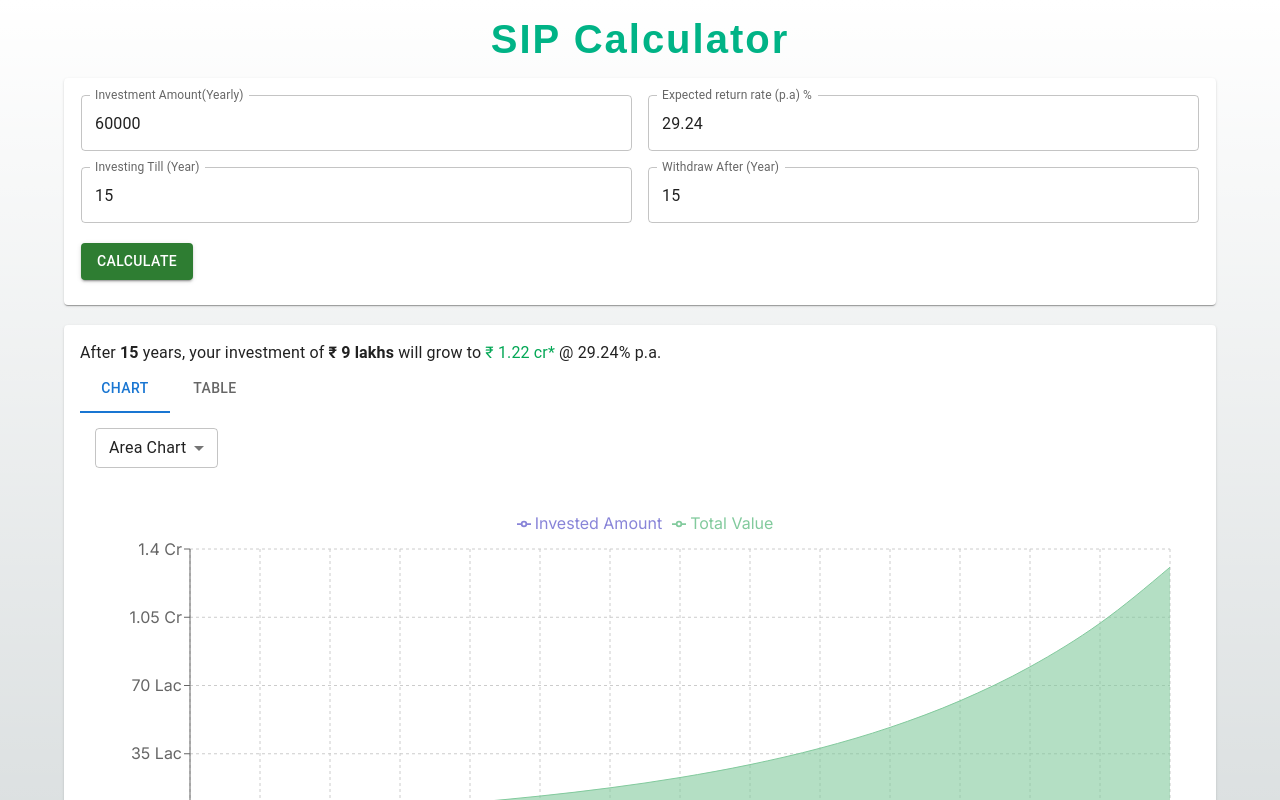
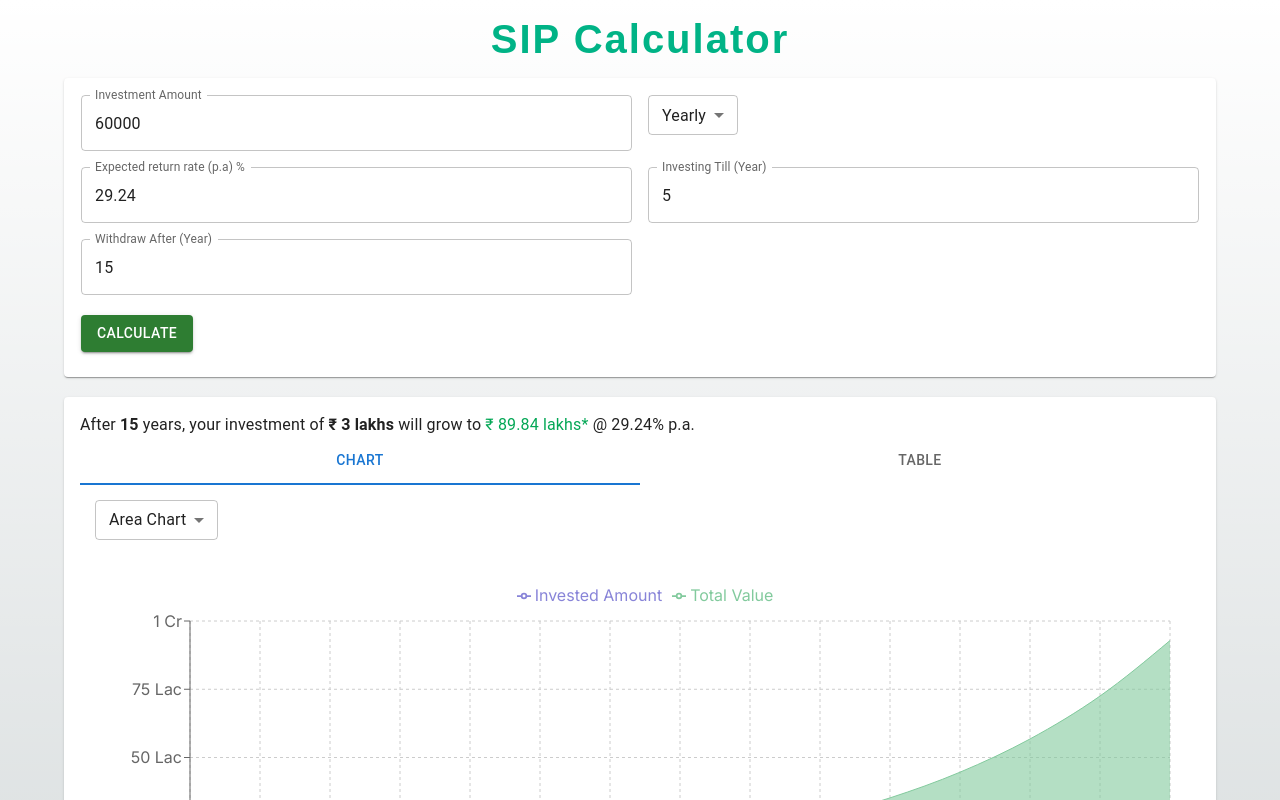
Before and after one commit to kdjadeja21/sip-calculator, a Next.js app: page / in a window 1280 px wide. Both pictures are taken after a click on the button "CALCULATE". Shown: the top 800 px of the page. Built offline with nearby package versions, Linux system fonts and the light colour scheme.

Commit message:
Modify the some design and optimize the components

```diff
--- a/app/Footer/Footer.tsx
+++ b/app/Footer/Footer.tsx
@@ -3,7 +3,7 @@ import styles from "../page.module.css";
 
 const Footer = () => {
   return (
-    <footer className={styles.footer}>
+    <footer className={styles.footer} style={{ margin: "15px" }}>
       Made with ❤️ in India By{" "}
       <a href="https://portfolio-kdjadeja21.vercel.app/" target="_blank">
         Krushnasinh Jadeja
--- a/app/SIPCalculator/SIPCalculator.tsx
+++ b/app/SIPCalculator/SIPCalculator.tsx
@@ -1,18 +1,10 @@
 "use client";
-import React, { useEffect, useState } from "react";
-
+import React, { useEffect, useState, lazy, Suspense } from "react";
 import {
   Button,
   TextField,
   Typography,
-  TableContainer,
-  Table,
-  TableHead,
-  TableBody,
-  TableRow,
-  TableCell,
   Container,
-  Paper,
   Tabs,
   Tab,
   Card,
@@ -21,12 +13,18 @@ import {
   Select,
   MenuItem,
 } from "@mui/material";
-import InvestmentChart from "../InvestmentChart/InvestmentChart";
-import InvestmentPieChart from "../InvestmentPieChart/InvestmentPieChart";
+
 import styles from "../page.module.css";
 import { formatIndianRupees } from "../utils/utils";
+const TableView = lazy(() => import("../TableView/TableView"));
+const InvestmentChart = lazy(
+  () => import("../InvestmentChart/InvestmentChart")
+);
+const InvestmentPieChart = lazy(
+  () => import("../InvestmentPieChart/InvestmentPieChart")
+);
 
-interface Result {
+export interface Result {
   id: number;
   year: number;
   invested_amount: string;
@@ -38,13 +36,14 @@ interface Result {
 const SIPCalculator: React.FC = () => {
   const [investmentAmount, setInvestmentAmount] = useState<string>("60000");
   const [returns, setReturns] = useState<string>("29.24");
-  const [investingTill, setInvestingTill] = useState<string>("15");
+  const [investingTill, setInvestingTill] = useState<string>("5");
   const [withdrawAfter, setWithdrawAfter] = useState<string>("15");
   const [results, setResults] = useState<Result[]>([]);
   const [tabValue, setTabValue] = useState<number>(0);
   const [error, setError] = useState<string>("");
   const [pieData, setPieData] = useState<any>([]);
-  const [chartType, setChartType] = useState("AreaChart");
+  const [chartType, setChartType] = useState<string>("AreaChart");
+  const [investmentType, setInvestmentType] = useState<string>("yearly");
 
   const validateInputs = () => {
     let errorMessage = "";
@@ -103,21 +102,47 @@ const SIPCalculator: React.FC = () => {
         totalAmount = parseFloat(investmentAmount);
       }
 
+      // const amountValue: any =
+      //   resultsArray.length > 0
+      //     ? year > parseInt(investingTill) || investmentType === "lumpsum"
+      //       ? parseFloat(totalAmount).toFixed(0)
+      //       : parseFloat(totalAmount) + parseFloat(investmentAmount)
+      //     : investmentAmount;
+
+      const investment =
+        investmentType === "monthly"
+          ? parseFloat(investmentAmount) * 12
+          : parseFloat(investmentAmount);
+
       const amountValue: any =
         resultsArray.length > 0
-          ? year > parseInt(investingTill)
+          ? investmentType === "lumpsum"
             ? parseFloat(totalAmount).toFixed(0)
+            : investmentType !== "lumpsum" && year > parseInt(investingTill)
+            ? parseFloat(totalAmount).toFixed(0)
+            : investmentType === "monthly"
+            ? investment + parseFloat(totalAmount)
             : parseFloat(totalAmount) + parseFloat(investmentAmount)
+          : investmentType === "monthly"
+          ? parseFloat(investmentAmount) * 12
           : investmentAmount;
+
       const interest: any =
         (parseFloat(amountValue) * parseFloat(returns)) / 100;
       const result: Result = {
         id: year,
         year,
         invested_amount:
-          year > parseInt(investingTill)
+          investmentType === "lumpsum"
+            ? parseFloat(investmentAmount).toFixed(0)
+            : year > parseInt(investingTill) && investmentType !== "lumpsum"
             ? resultsArray[resultsArray.length - 1].invested_amount
+            : investmentType === "monthly"
+            ? (parseFloat(investmentAmount) * 12 * year).toFixed(0)
             : (parseFloat(investmentAmount) * year).toFixed(0),
+        // year > parseInt(investingTill)
+        //   ? resultsArray[resultsArray.length - 1].invested_amount
+        //   : (parseFloat(investmentAmount) * year).toFixed(0),
         amount: parseFloat(amountValue).toFixed(0),
         interest: parseFloat(interest).toFixed(0),
         total_amount: (parseFloat(amountValue) + parseFloat(interest)).toFixed(
@@ -167,11 +192,22 @@ const SIPCalculator: React.FC = () => {
             <Grid item xs={12} md={6}>
               <TextField
                 fullWidth
-                label="Investment Amount(Yearly)"
+                label="Investment Amount"
                 type="number"
                 value={investmentAmount}
                 onChange={(e) => setInvestmentAmount(e.target.value)}
               />
+            </Grid>
+            <Grid item xs={12} md={6}>
+              <Select
+                value={investmentType}
+                onChange={(e) => setInvestmentType(e.target.value)}
+                size="small"
+              >
+                <MenuItem value="yearly">Yearly</MenuItem>
+                <MenuItem value="monthly">Monthly</MenuItem>
+                <MenuItem value="lumpsum">Lumpsum</MenuItem>
+              </Select>
             </Grid>
             <Grid item xs={12} md={6}>
               <TextField
@@ -183,6 +219,7 @@ const SIPCalculator: React.FC = () => {
                 placeholder="%"
               />
             </Grid>
+            {investmentType !== "lumpsum" && (
               <Grid item xs={12} md={6}>
                 <TextField
                   fullWidth
@@ -192,6 +229,7 @@ const SIPCalculator: React.FC = () => {
                   onChange={(e) => setInvestingTill(e.target.value)}
                 />
               </Grid>
+            )}
             <Grid item xs={12} md={6}>
               <TextField
                 fullWidth
@@ -233,7 +271,11 @@ const SIPCalculator: React.FC = () => {
               </strong>{" "}
               @ {returns}% p.a.
             </Typography>
-            <Tabs value={tabValue} onChange={handleTabChange}>
+            <Tabs
+              value={tabValue}
+              onChange={handleTabChange}
+              variant="fullWidth"
+            >
               <Tab label="Chart" />
               <Tab label="Table" />
             </Tabs>
@@ -244,56 +286,25 @@ const SIPCalculator: React.FC = () => {
                   onChange={(e) => setChartType(e.target.value)}
                   size="small"
                 >
+                  <MenuItem value="AreaChart">Area Chart</MenuItem>
                   <MenuItem value="PieChart">Pie Chart</MenuItem>
-                  <MenuItem value="AreaChart">Area Chart</MenuItem>
                 </Select>
               </div>
               <br />
               {chartType === "PieChart" ? (
+                <Suspense fallback={<div>Loading...</div>}>
                   <InvestmentPieChart data={[...pieData]} />
+                </Suspense>
               ) : (
+                <Suspense fallback={<div>Loading...</div>}>
                   <InvestmentChart data={[...results]} />
+                </Suspense>
               )}
             </div>
             <div role="tabpanel" hidden={tabValue !== 1}>
-              <TableContainer component={Paper} sx={{ maxHeight: 440 }}>
-                <Table stickyHeader>
-                  <TableHead>
-                    <TableRow>
-                      <TableCell>Year</TableCell>
-                      <TableCell>Invested Amount</TableCell>
-                      <TableCell>Amount</TableCell>
-                      <TableCell>Interest</TableCell>
-                      <TableCell>Total Amount</TableCell>
-                    </TableRow>
-                  </TableHead>
-                  <TableBody>
-                    {results.map((result) => (
-                      <TableRow key={result.id}>
-                        <TableCell>{result.year}</TableCell>
-                        <TableCell>{`₹${new Intl.NumberFormat("en-IN").format(
-                          parseFloat(result.invested_amount)
-                        )}`}</TableCell>
-                        <TableCell>
-                          {`₹${new Intl.NumberFormat("en-IN").format(
-                            parseFloat(result.amount)
-                          )}`}
-                        </TableCell>
-                        <TableCell>
-                          {`₹${new Intl.NumberFormat("en-IN").format(
-                            parseFloat(result.interest)
-                          )}`}
-                        </TableCell>
-                        <TableCell>
-                          {`₹${new Intl.NumberFormat("en-IN").format(
-                            parseFloat(result.total_amount)
-                          )}`}
-                        </TableCell>
-                      </TableRow>
-                    ))}
-                  </TableBody>
-                </Table>
-              </TableContainer>
+              <Suspense fallback={<div>Loading...</div>}>
+                <TableView results={results} />
+              </Suspense>
             </div>
           </CardContent>
         </Card>
--- /dev/null
+++ b/app/TableView/TableView.tsx
@@ -0,0 +1,57 @@
+import {
+  TableContainer,
+  Table,
+  TableHead,
+  TableBody,
+  TableRow,
+  TableCell,
+  Paper,
+} from "@mui/material";
+import { Result } from "../SIPCalculator/SIPCalculator";
+
+const TableView: React.FC<{ results: Result[] }> = ({ results }) => {
+  return (
+    <TableContainer component={Paper} sx={{ maxHeight: 440 }}>
+      <Table stickyHeader>
+        <TableHead>
+          <TableRow>
+            <TableCell>Year</TableCell>
+            <TableCell>Invested Amount</TableCell>
+            <TableCell>Amount</TableCell>
+            <TableCell>Interest</TableCell>
+            <TableCell>Total Amount</TableCell>
+          </TableRow>
+        </TableHead>
+        <TableBody>
+          {results.map((result) => (
+            <TableRow key={result.id}>
+              <TableCell>{`${result.year} (${
+                new Date().getFullYear() - 1 + result.id
+              })`}</TableCell>
+              <TableCell>{`₹${new Intl.NumberFormat("en-IN").format(
+                parseFloat(result.invested_amount)
+              )}`}</TableCell>
+              <TableCell>
+                {`₹${new Intl.NumberFormat("en-IN").format(
+                  parseFloat(result.amount)
+                )}`}
+              </TableCell>
+              <TableCell>
+                {`₹${new Intl.NumberFormat("en-IN").format(
+                  parseFloat(result.interest)
+                )}`}
+              </TableCell>
+              <TableCell>
+                {`₹${new Intl.NumberFormat("en-IN").format(
+                  parseFloat(result.total_amount)
+                )}`}
+              </TableCell>
+            </TableRow>
+          ))}
+        </TableBody>
+      </Table>
+    </TableContainer>
+  );
+};
+
+export default TableView;
```
Also changed, not shown: app/globals.css (+4 -4 lines). Lines whose indentation alone changed are shown as unchanged.
